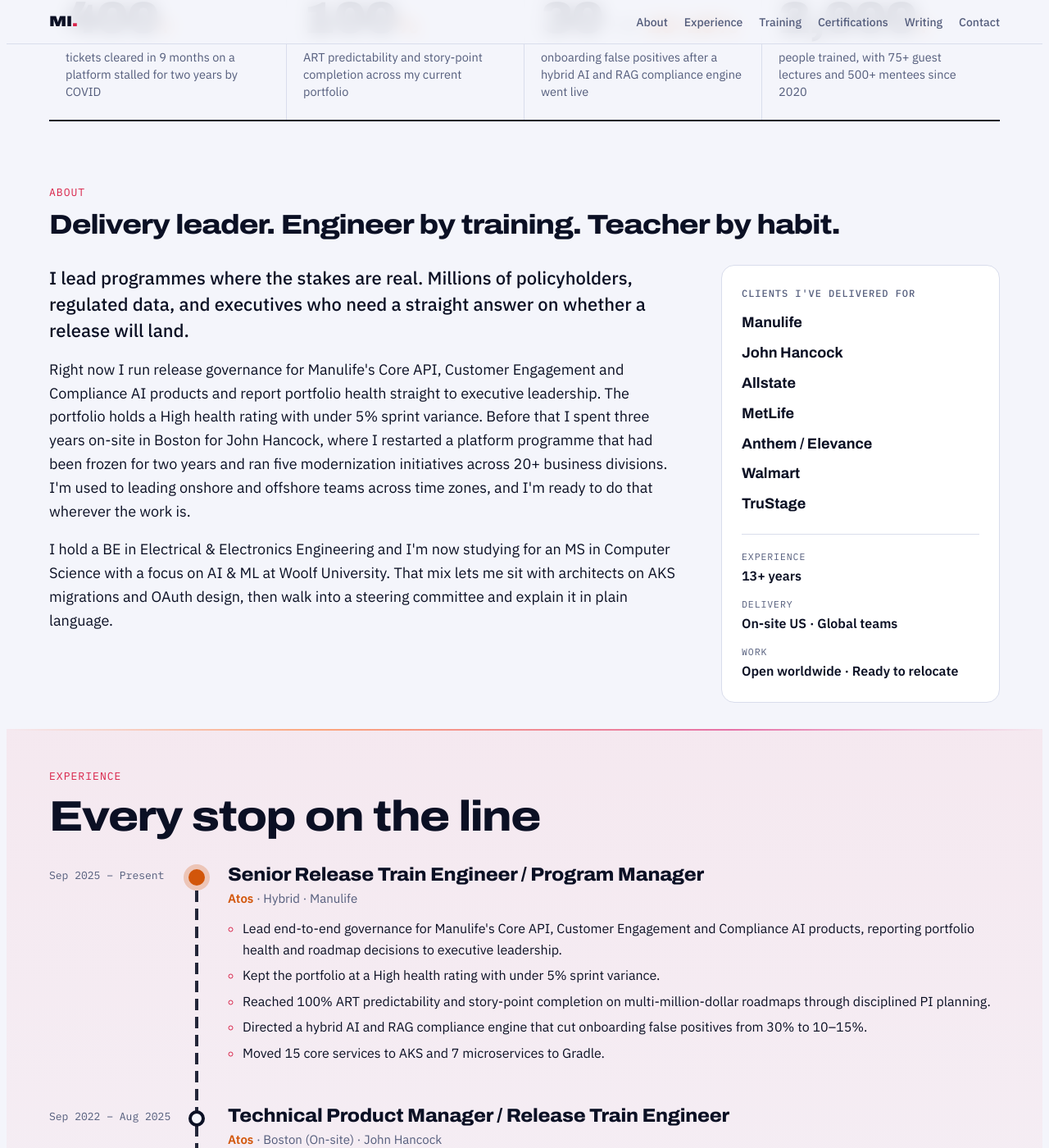
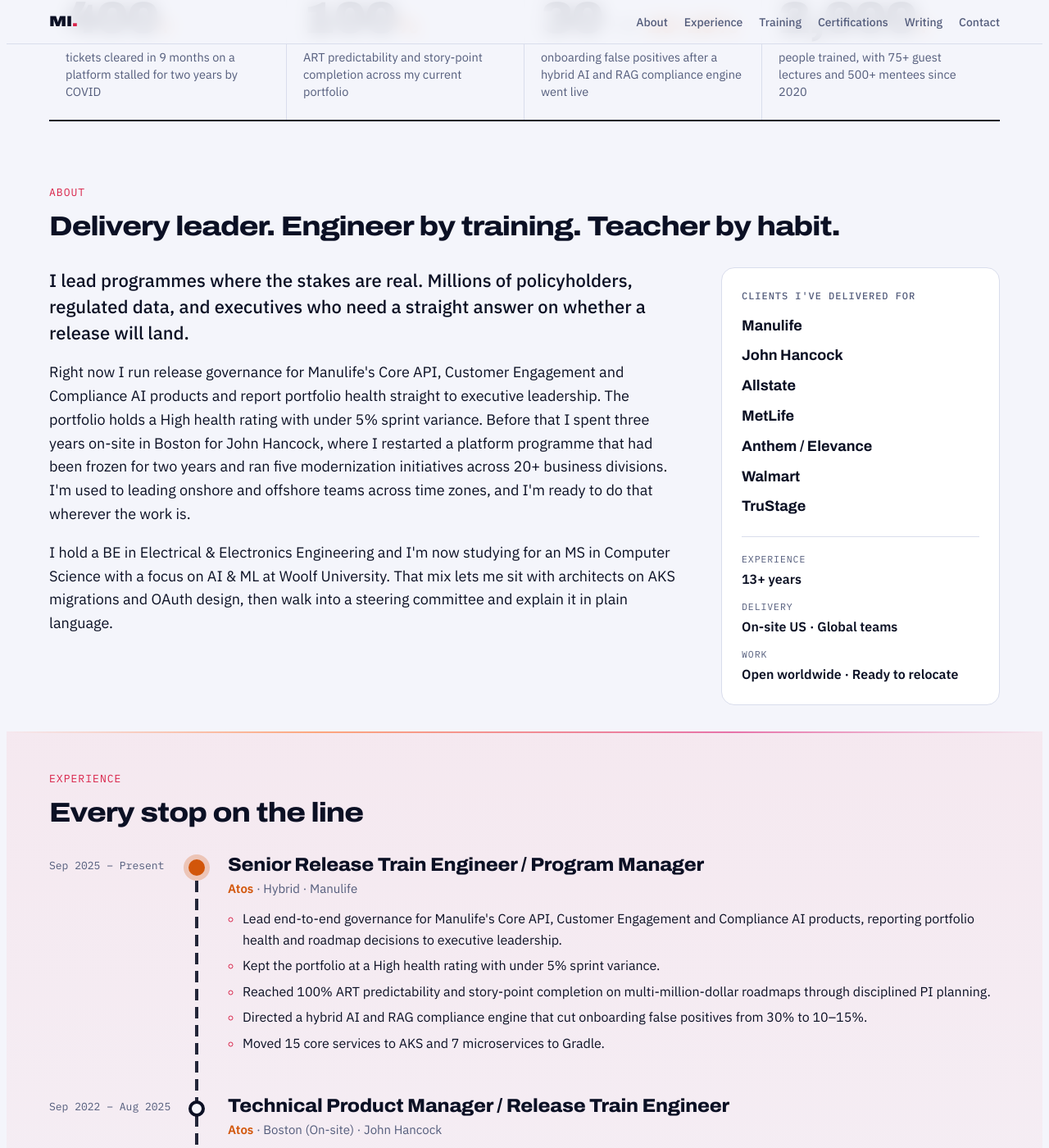
Before and after one commit to Madhan-I/Madhan-I.github.io, a Jekyll site: the page built from index.html, in a window 1280 px wide and 1400 px high, scrolled down 947 px. Shown: the whole window at 82% size. Built offline with Jekyll 4.4.1, drawn with Linux system fonts in a browser that asks for light colours.

Commit message:
Same font size for all section headings
Co-Authored-By: Claude Opus 5.5 <noreply@anthropic.com>
Claude-Session: https://claude.ai/code/session_01MFRrTt7LBDdX57m85KHNGp

```diff
--- a/assets/css/style.css
+++ b/assets/css/style.css
@@ -473,3 +473,6 @@ section.band { padding-top: 48px; }
   .contact h2 { font-size: clamp(36px, 3.6vw, 50px); }
   .contact .wrap > .lede { max-width: none; }
 }
+
+/* one size for every section heading */
+.sec-head h2, #about h2.split { font-size: clamp(26px, 2.6vw, 38px); line-height: 1.1; max-width: none; }
```
